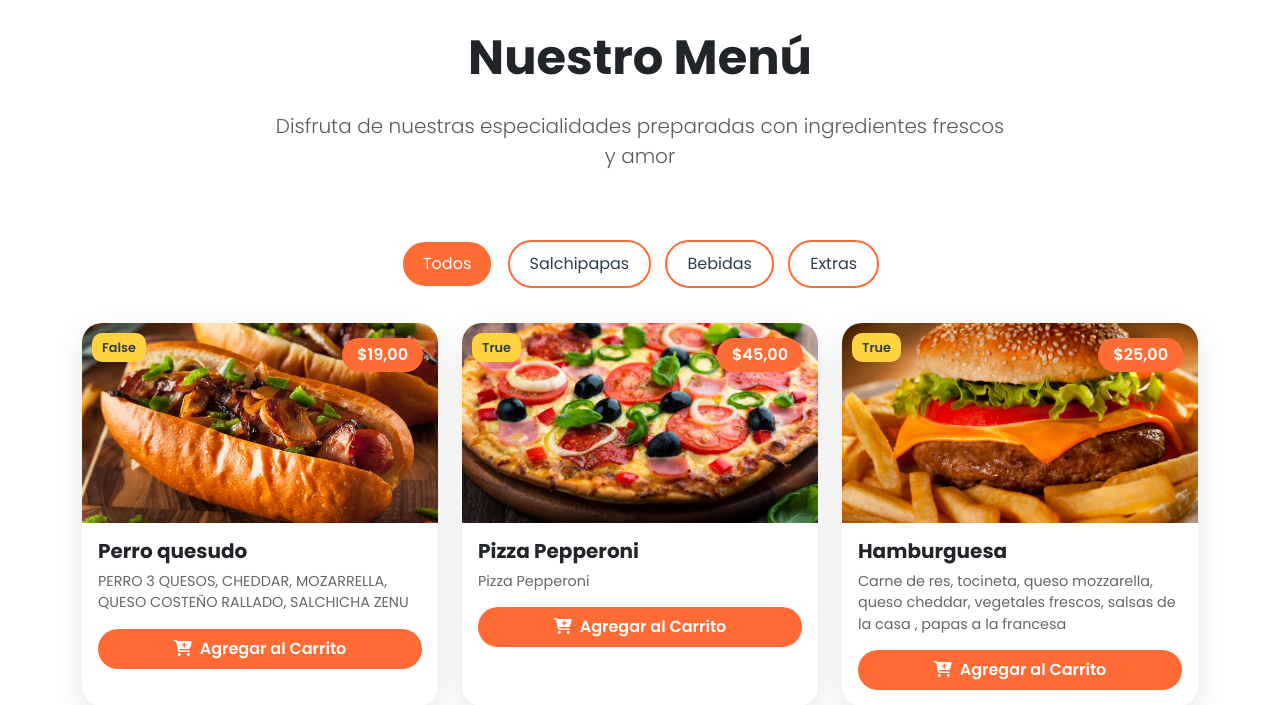
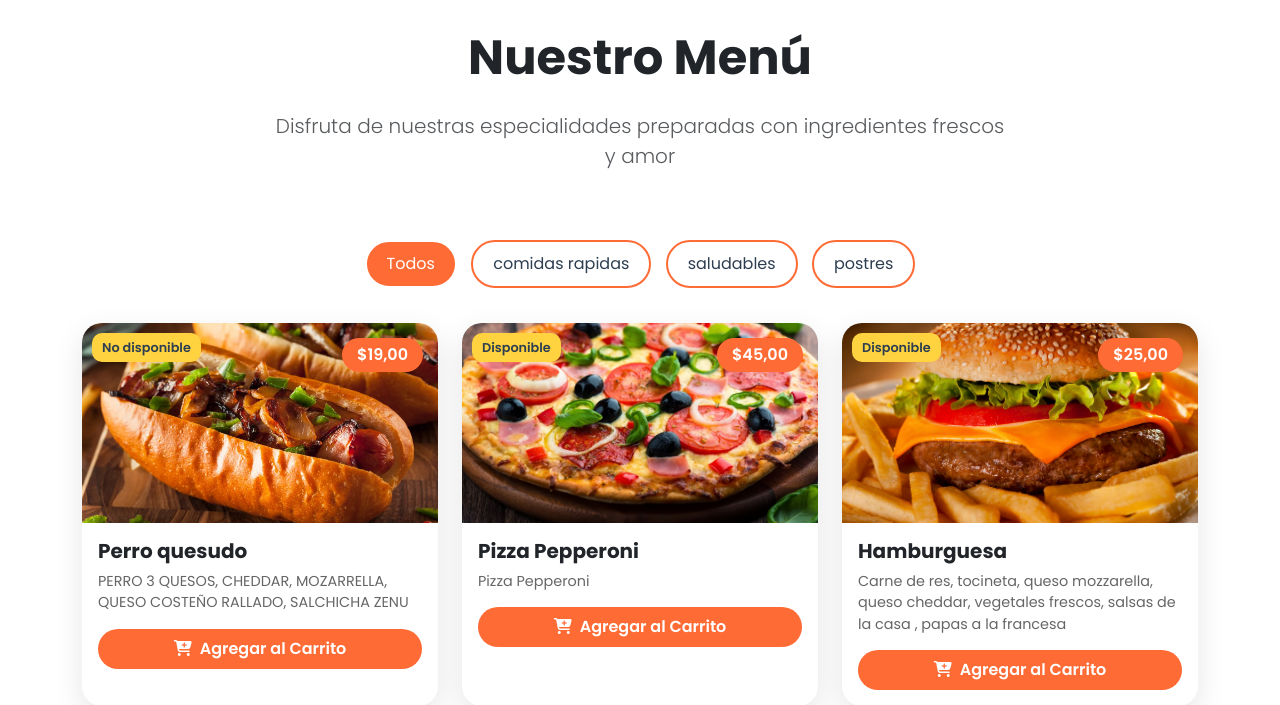
Before and after one commit to Jea111/Salchipaperia, a Django app: page /inicio/ in a window 1280 px wide. Shown: the part 851-1556 px from the top of the page. Run offline with Django 5.2, Linux system fonts and the light colour scheme; data comes from the database, SQL or seed files in the repository; both versions use the stored data as it was after the commit; some libraries are stand-ins or nearby versions.

Commit message:
Salchi pradito

```diff
--- a/restaurante_app/templates/inicio.html
+++ b/restaurante_app/templates/inicio.html
@@ -327,30 +327,34 @@
           <button class="btn category-btn active" data-category="all">
             Todos
           </button>
-          <button class="btn category-btn" data-category="salchipapas">
-            Salchipapas
+          <button class="btn category-btn" data-category="comidas rapidas">
+            comidas rapidas
           </button>
-          <button class="btn category-btn" data-category="bebidas">
-            Bebidas
+          <button class="btn category-btn" data-category="saludables">
+            saludables
           </button>
-          <button class="btn category-btn" data-category="extras">
-            Extras
+          <button class="btn category-btn" data-category="postres">
+            postres
           </button>
         </div>
 
         <!-- Products Grid -->
+{% load static %}
+
   <div class="row g-4">
     {% for p in prod %}
-  <div class="col-lg-4 col-md-6 d-flex align-items-stretch product-item" data-category="{{p.categoria}}">
+    <div class="col-lg-4 col-md-6 d-flex align-items-stretch product-item" data-category="{{ p.categoria }}">
       <div class="card menu-card w-100">
         <div class="position-relative">
-        <img
-          src="{{ p.imagen.url }}"
-          class="card-img-top"
-          alt="{{ p.nombre }}"
-        />
+          {% if p.imagen %}
+            <img src="{{ p.imagen.url }}" class="card-img-top" alt="{{ p.nombre }}">
+          {% else %}
+            <img src="{% static 'img/no-image.jpg' %}" class="card-img-top" alt="Sin imagen">
+          {% endif %}
           <span class="price-tag">${{ p.precio }}</span>
-        <span class="product-badge">{{ p.disponible }}</span>
+          <span class="product-badge">
+            {{ p.disponible|yesno:"Disponible,No disponible" }}
+          </span>
         </div>
         <div class="card-body">
           <h5 class="card-title fw-bold">{{ p.nombre }}</h5>
@@ -363,6 +367,7 @@
     </div>
     {% endfor %}
   </div>
+
 
 
     <section class="stats-section section-padding">
--- a/restaurante_proyecto/urls.py
+++ b/restaurante_proyecto/urls.py
@@ -1,9 +1,13 @@
-
+from django.conf import settings
+from django.conf.urls.static import static
 from django.contrib import admin
-from django.urls import path,include
-
+from django.urls import path, include
 
 urlpatterns = [
     path('admin/', admin.site.urls),
     path('', include('restaurante_app.urls')),
 ]
+
+# Sirve archivos media en modo desarrollo
+if settings.DEBUG:
+    urlpatterns += static(settings.MEDIA_URL, document_root=settings.MEDIA_ROOT)
```
Also changed, not shown: db.sqlite3, media/media/restaurante1.jpeg (added). Lines whose indentation alone changed are shown as unchanged.
